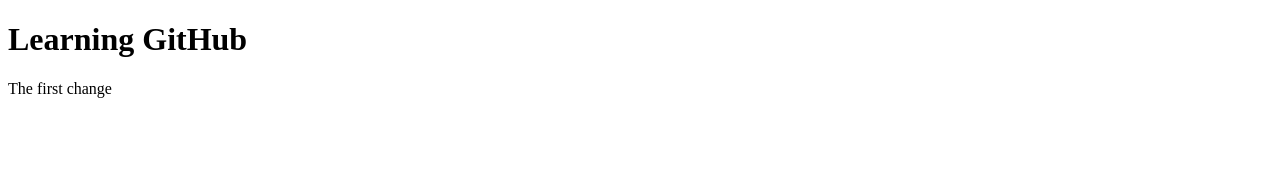
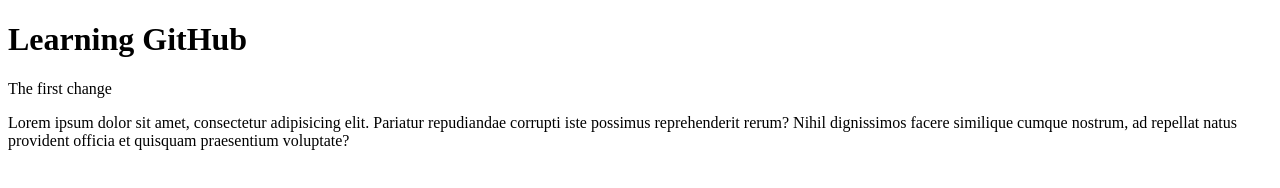
Before and after one commit to Ybednarskyy/learning, a plain HTML site: page index.html in a window 1280 px wide. Drawn offline with Linux system fonts and the light colour scheme.

Commit message:
second commit

```diff
--- a/index.html
+++ b/index.html
@@ -5,7 +5,7 @@
     <title>GitHub</title>
     <h1>Learning GitHub</h1>
     <p>The first change</p>
-
+    <p>Lorem ipsum dolor sit amet, consectetur adipisicing elit. Pariatur repudiandae corrupti iste possimus reprehenderit rerum? Nihil dignissimos facere similique cumque nostrum, ad repellat natus provident officia et quisquam praesentium voluptate?</p>
 
 </head>
 <body>
```
